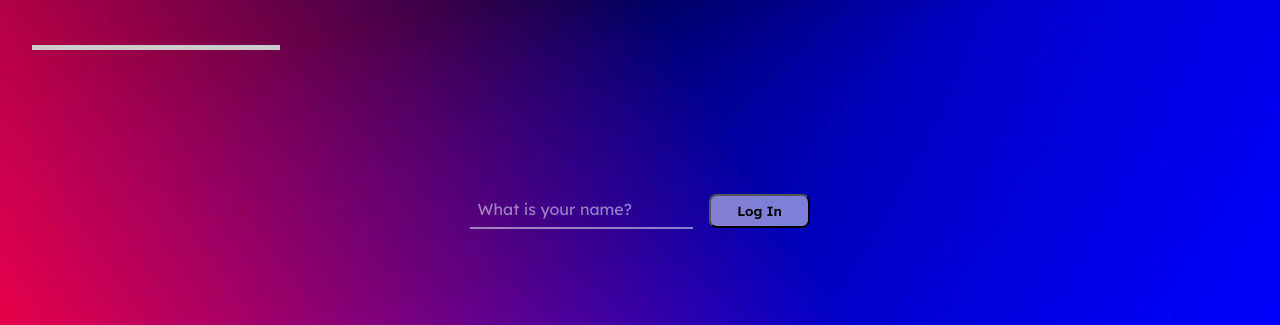
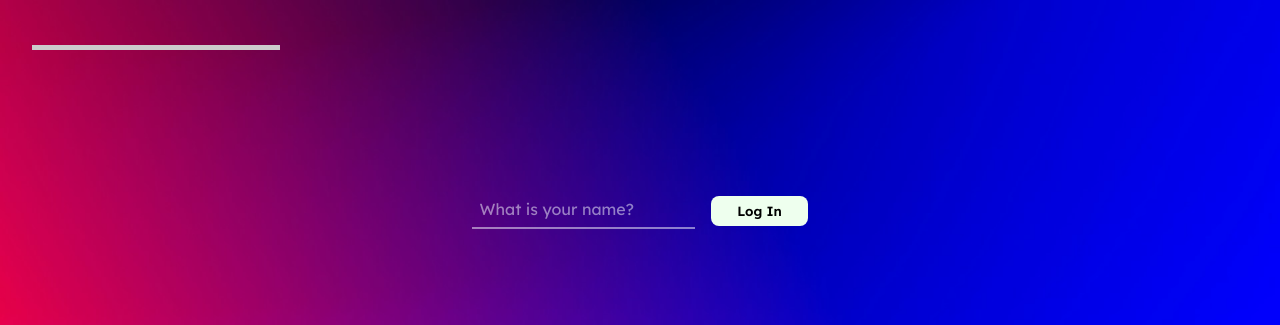
Before and after one commit to mulneng/nomadcoder, a plain HTML site: page index.html in a window 1280 px wide. Shown: the part 475-800 px from the top of the page. Drawn offline with nearby package versions, Linux system fonts and the light colour scheme.

Commit message:
Modify_md, img

```diff
--- a/css/style.scss
+++ b/css/style.scss
@@ -184,9 +184,11 @@ section {
     button {
       padding: 0.5em 2em;
       border-radius: 0.5rem;
-      background-color: $color-white-trans;
+      background-color: $color-white;
       font-family: $font-base;
       font-weight: 600;
+      outline: 0;
+      border: 0;
     }
   }
 }
```
Also changed, not shown: css/style.css, img/5.jpg, img/7.jpg, 1 other file.
